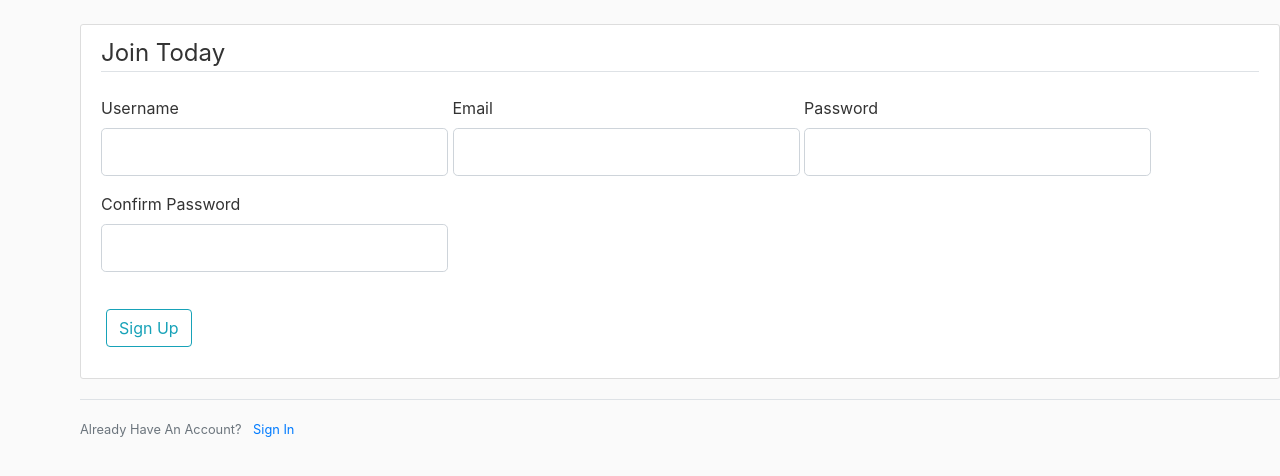
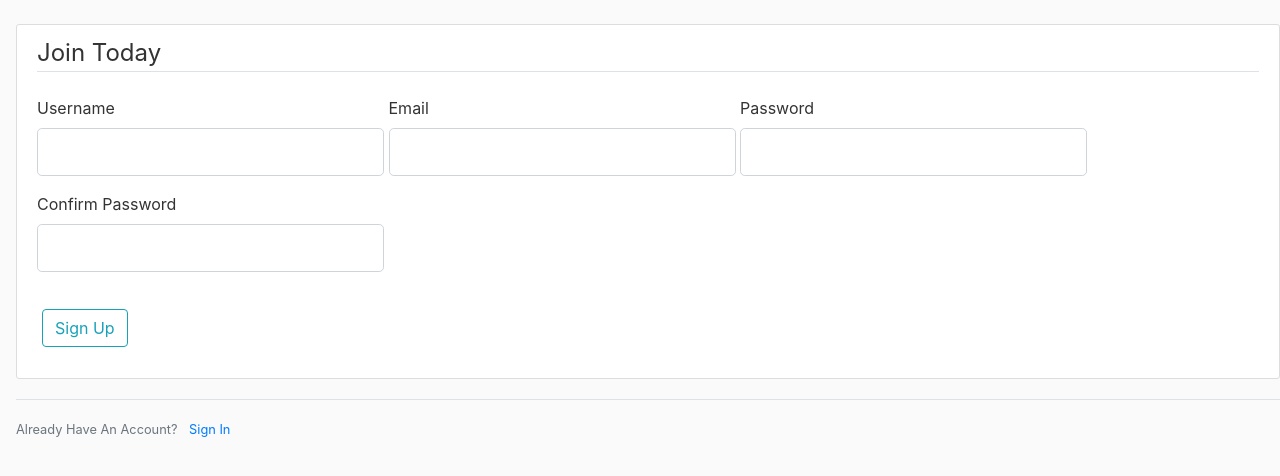
Before and after one commit to simenb-h/Workout-tracker, a Flask app: page /register in a window 1280 px wide. Shown: the part 56-532 px from the top of the page. Run offline with Flask 2, Linux system fonts and the light colour scheme; some libraries are stand-ins or nearby versions.

Commit message:
upchange margin left

```diff
--- a/workout_tracker/static/main.css
+++ b/workout_tracker/static/main.css
@@ -2,7 +2,7 @@ body {
     background: #fafafa;
     color: #333333;
     margin-top: 5rem;
-    margin-left: 5rem;
+    margin-left: 1em;
     margin-bottom: 5rem;
   }
 
```
